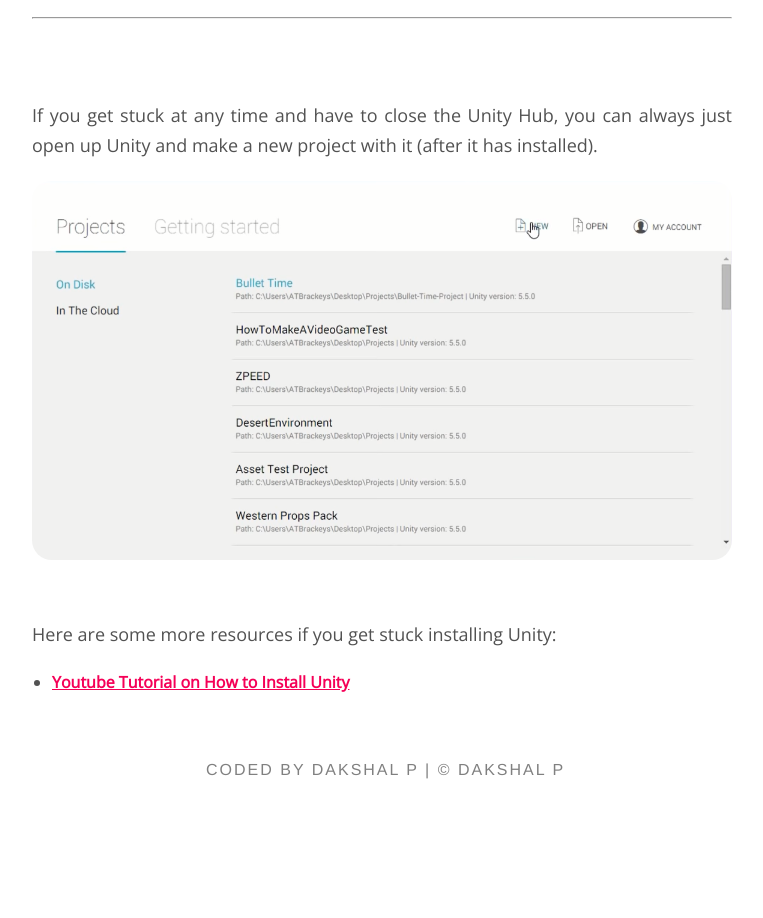
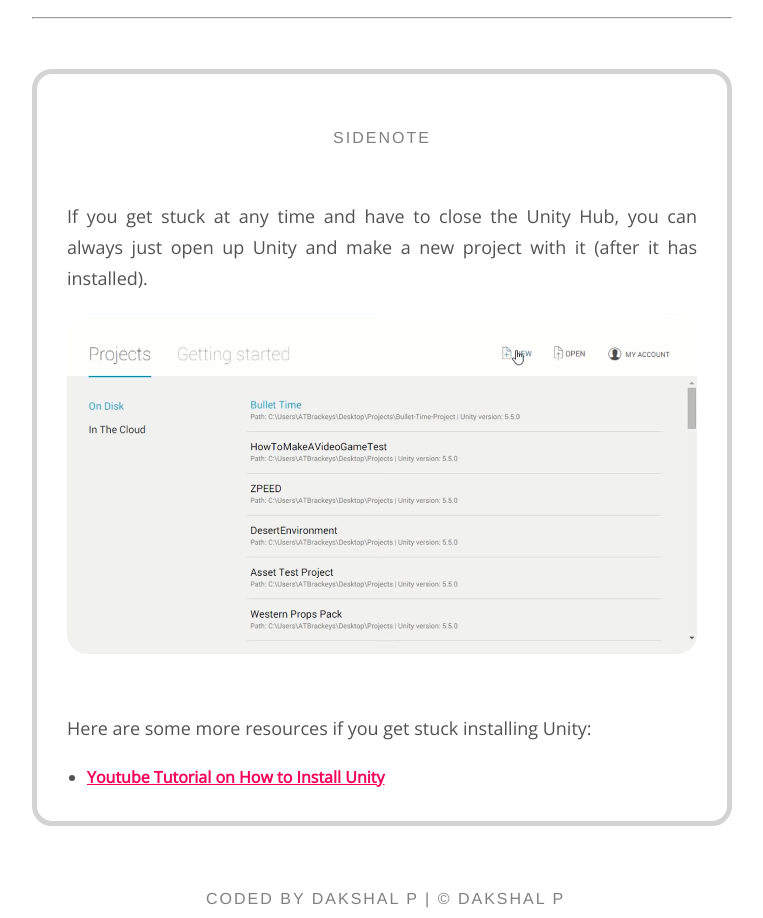
Before and after one commit to DakshalP/unity, a plain HTML site: page installUnity.html in a window 1280 px wide. Shown: the part 3155-4073 px from the top of the page, without its empty margins (258-1021 px from the left). Before the commit the page ends 3944 px from the top, so only its background shows below. Drawn offline with nearby package versions, Linux system fonts and the light colour scheme.

Commit message:
update sidenote

```diff
--- a/installUnity.html
+++ b/installUnity.html
@@ -40,12 +40,15 @@
 
             <p><br><br></p>
             <hr>
-            <p><br><br>If you get stuck at any time and have to close the Unity Hub, you can always just open up Unity and make a new project with it (after it has installed).</p>
-            <img src="images/install_guide/unity_open_new.png">
-            <p><br> Here are some more resources if you get stuck installing Unity: </p>
-            <ul>
+            <div class="note">
+                <h3>Sidenote</h3>
+                <p><br>If you get stuck at any time and have to close the Unity Hub, you can always just open up Unity and make a new project with it (after it has installed).</p>
+                <img src="images/install_guide/unity_open_new.png">
+                <p><br> Here are some more resources if you get stuck installing Unity: </p>
+                <ul>
                 <li><a href="https://www.youtube.com/watch?v=KMuMhA6Lk0I&t=465s">Youtube Tutorial on How to Install Unity</a></li>
-            </ul>
+                </ul>
+            </div>
         </div>
     </div>
     <div id="footer"></div>
```
Also changed, not shown: one.html (+1 -1 lines).
